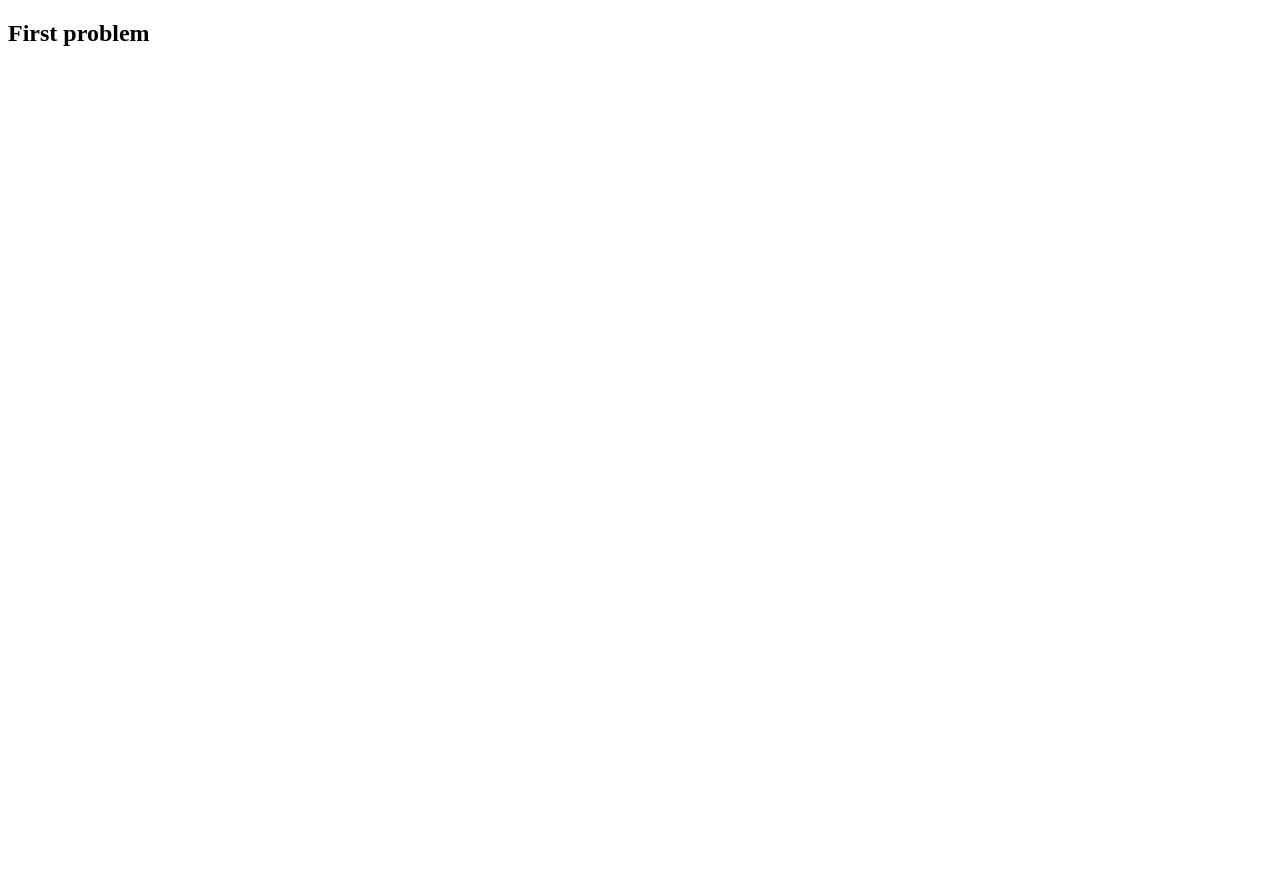
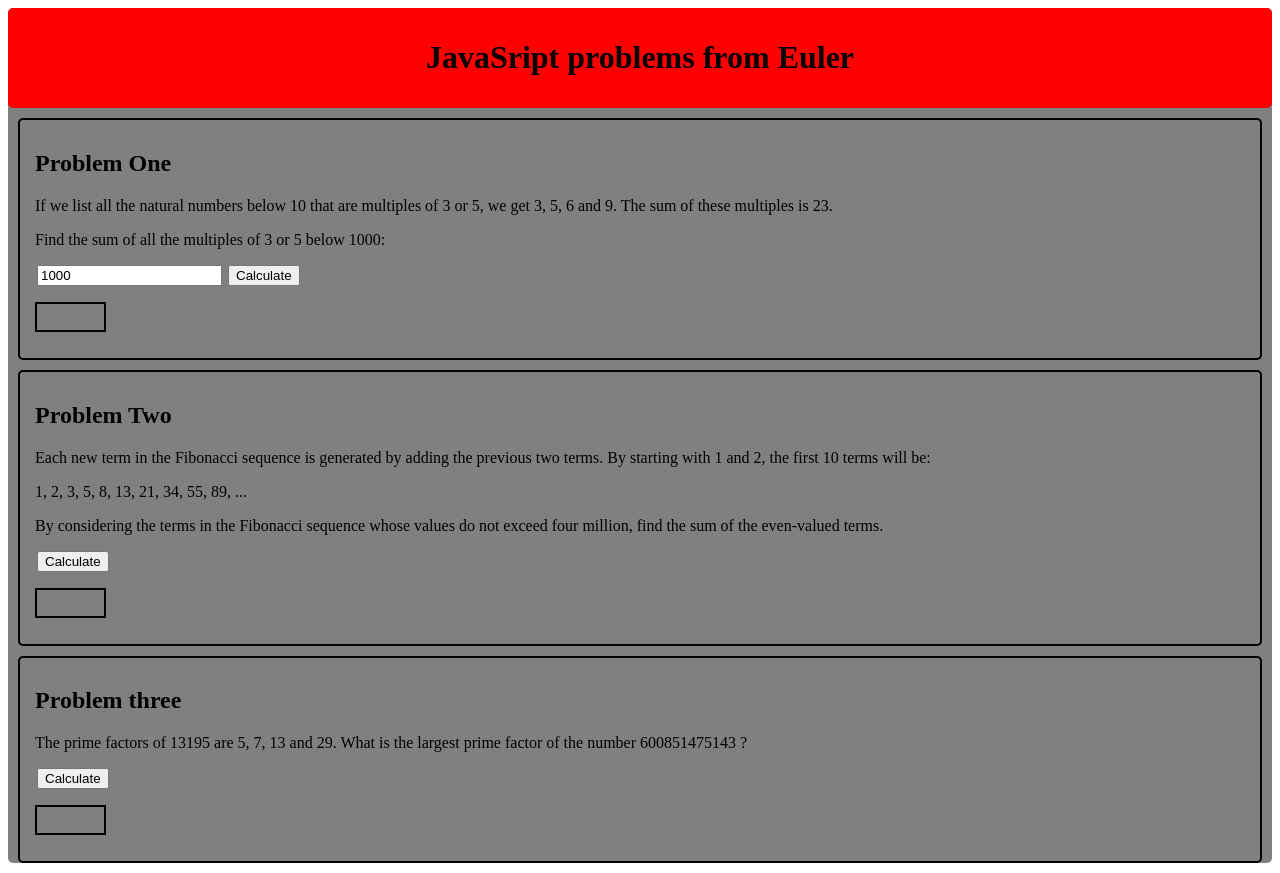
Before and after one commit to villemenn/java1, a plain HTML site: page index.html in a window 1280 px wide. Before the commit the page ends 800 px from the top, so only its background shows below. Drawn offline with Linux system fonts and the light colour scheme.

Commit message:
update README

```diff
--- a/index.html
+++ b/index.html
@@ -1,13 +1,54 @@
 <!DOCTYPE html>
 <html>
 
-	<head>
-		<title>My JacaScript</title>
+	<head></head>
+		<title>JavaScript Project</title>
 		<link rel="stylesheet" type="text/css" href="style.css">
-	</head>
+		<script src="script.js"></script>
+	<body>
+		<div id="container">
+			<div id="header">
+				<h1>JavaSript problems from Euler</h1>
+			</div>
 
-	<body>
-		<h2>First problem</h2>
+			<div id="kropp">
+
+				<div class="prob">
+					<h2>Problem One</h2>
+					<p>If we list all the natural numbers below 10 that are multiples of 3 or 5, we get 3, 5, 6 and 9. The sum of these multiples is 23. </p>
+					<p>Find the sum of all the multiples of 3 or 5 below 1000:</p>
+
+					<input type="text" id="problemEn" value="1000"/>
+		       		<input type="button" value="Calculate" onclick="deleLig()"/>
+					<p class="svar" id="svarEN"></p>
+
+				</div>
+
+				<div class="prob">
+					<h2>Problem Two</h2>
+					<p>Each new term in the Fibonacci sequence is generated by adding the previous two terms. By starting with 1 and 2, the first 10 terms will be:</p>
+
+					<p>1, 2, 3, 5, 8, 13, 21, 34, 55, 89, ...</p>
+
+					<p>By considering the terms in the Fibonacci sequence whose values do not exceed four million, find the sum of the even-valued terms.</p>
+
+					<input type="button" value="Calculate" onclick="fibNum();" />
+					<p class="svar" id="fibNum_result"></p>
+				</div>
+
+				<div class="prob">
+					<h2>Problem three</h2>
+					<p>The prime factors of 13195 are 5, 7, 13 and 29. What is the largest prime factor of the number 600851475143 ?</p>
+
+					<input type="button" value="Calculate" onclick="primeFactor();" />
+					<p class="svar" id="primeFactor_result"></p>
+				</div>
+			</div>
+
+			<div id="footer">
+			</div>
+		</div>
 	</body>
 
+
 </html>
--- /dev/null
+++ b/script.js
@@ -0,0 +1,66 @@
+function deleLig() {
+	var n = parseInt(document.getElementById("problemEn").value);
+	var result = 0;
+		for (var i = 0; i < n; i++){
+			if(i % 3 === 0){
+			result += i;
+		}
+		else if(i % 5 === 0){
+			result += i;
+		}
+	}
+	document.getElementById("svarEN").innerHTML = result.toString();
+};
+
+var fibNum = function() {
+	var num1 = 1;
+	var num2 = 1;
+	var even1 = 0;
+	var even2 = 0;
+	var answer = 0;
+
+	for (num1 = 1; num1 < 4000000 && num2 < 4000000; num1 = num1 + num2)
+	{
+		num2 = num1 + num2;
+
+		if (num1 % 2 == 0)
+		{
+			even1 += num1;
+
+			if (num2 % 2 == 0)
+			{
+				even2 += num2
+			}
+		}
+		else if (num1 % 2 !== 0 && num2 % 2 == 0)
+		{
+			even2 += num2;
+		}
+	}
+
+	answer = even1 + even2;
+
+	document.getElementById('fibNum_result').innerHTML = answer;
+	}
+
+	var primeFactor = function() {
+	var answer = 0;
+	var num = 600851475143;
+	var factor = 2;
+
+	while ( num > factor)
+	{
+		if (num % factor == 0)
+		{
+			num = num/factor;
+			factor = 2;
+		}
+		else
+		{
+			factor += 1;
+		}
+	}
+	answer = factor;
+
+	document.getElementById('primeFactor_result').innerHTML = answer;
+}
--- a/style.css
+++ b/style.css
@@ -0,0 +1,32 @@
+#container {
+	background-color: grey;
+	border-radius: 5px;
+}
+
+#header {
+	background-color: red;
+	border-radius: 5px;
+	padding: 10px;
+	text-align: center;
+}
+
+.prob {
+	border: 2px solid black;
+	border-radius: 5px;
+	margin: 10px;
+	padding: 10px;
+	padding-left: 15px;
+}
+
+.prob input {
+	margin-left: 2px;
+}
+
+
+.svar {
+	border: 2px solid black;
+	width: 5%;
+	height: 20px;
+	padding: 3px;
+
+}
```
